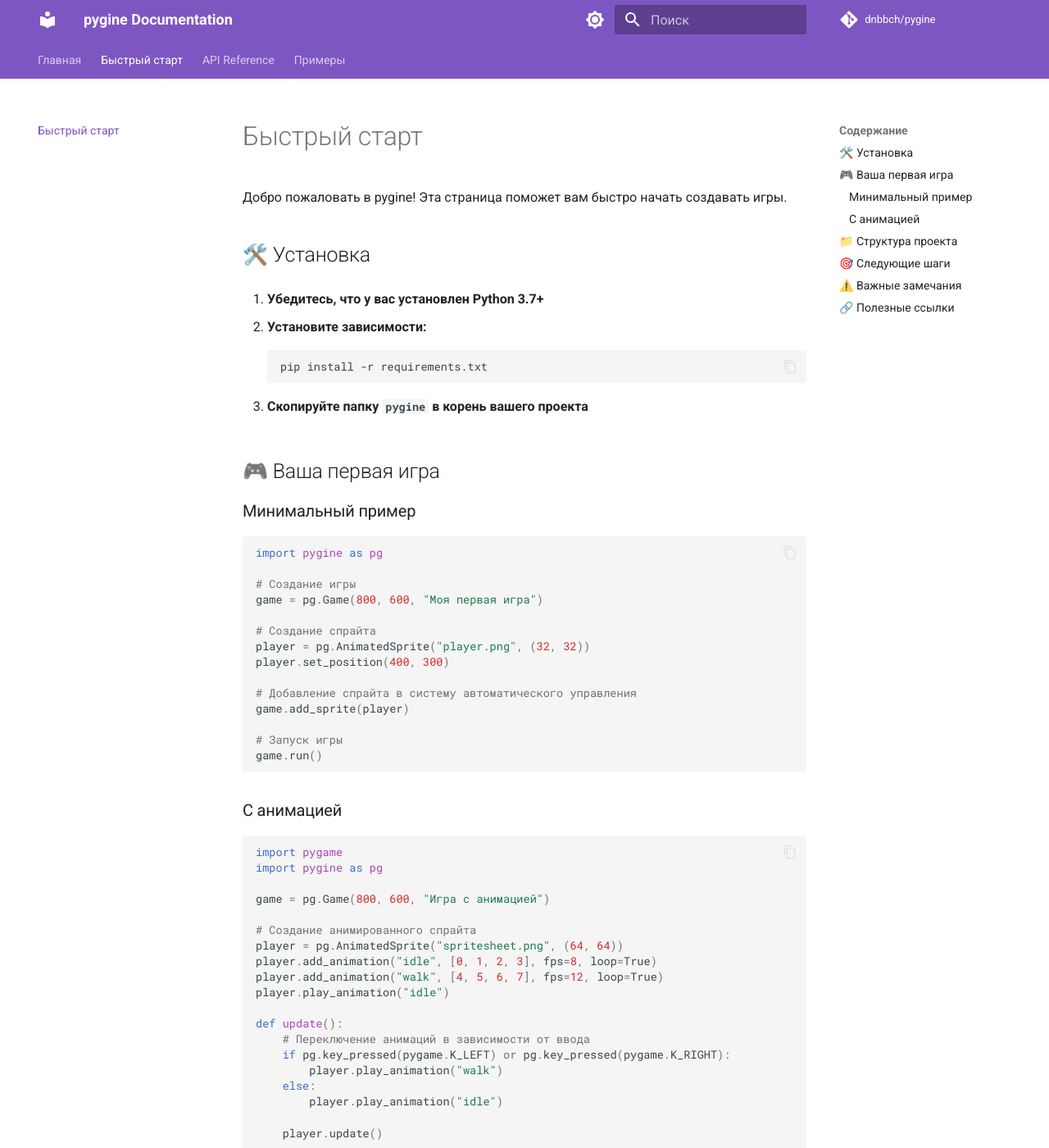
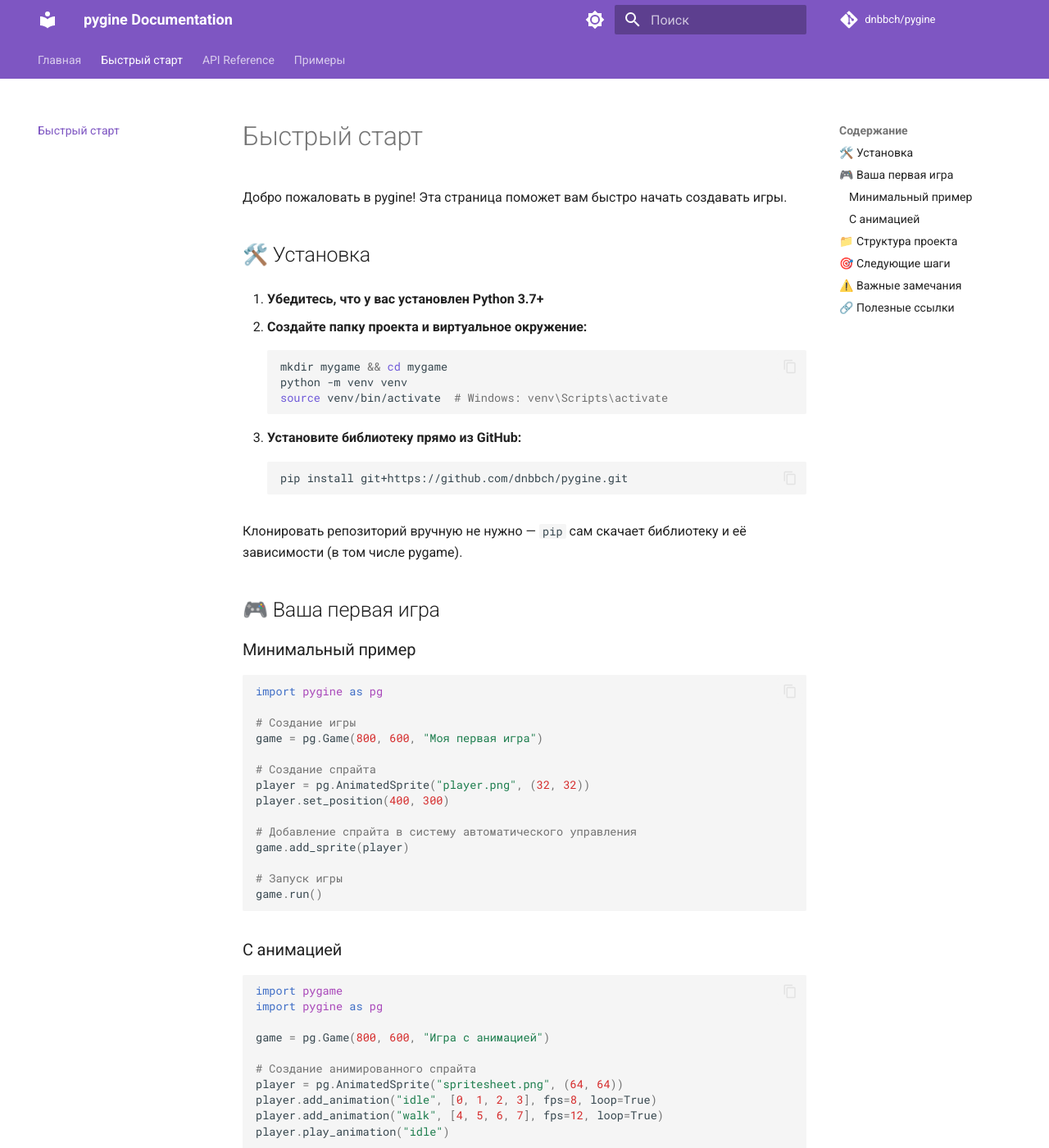
Before and after one commit to dnbbch/pygine, an MkDocs documentation site: the page built from docs/quickstart.md, in a window 1280 px wide and 1400 px high. Shown: the whole window at 82% size. Built offline with MkDocs 1.6.1 and Material for MkDocs 9.7.7, drawn with Linux system fonts in a browser that asks for light colours; comment, search, counter and statistics services are not loaded; some of the changed text lies outside the part shown.

Commit message:
Update docs install instructions to match pip-installable package
docs/index.md and docs/quickstart.md still described the old
copy-folder + requirements.txt install flow. Align them with
pyproject.toml: install via `pip install git+...`, no manual repo
clone or folder copy needed. Drop requirements.txt since dependencies
now live in pyproject.toml and it had gone unused/unreferenced.

Co-Authored-By: Claude Sonnet 5 <noreply@anthropic.com>

````diff
--- a/docs/quickstart.md
+++ b/docs/quickstart.md
@@ -6,12 +6,19 @@
 
 1. **Убедитесь, что у вас установлен Python 3.7+**
 
-2. **Установите зависимости:**
+2. **Создайте папку проекта и виртуальное окружение:**
    ```bash
-   pip install -r requirements.txt
+   mkdir mygame && cd mygame
+   python -m venv venv
+   source venv/bin/activate  # Windows: venv\Scripts\activate
    ```
 
-3. **Скопируйте папку `pygine` в корень вашего проекта**
+3. **Установите библиотеку прямо из GitHub:**
+   ```bash
+   pip install git+https://github.com/dnbbch/pygine.git
+   ```
+
+Клонировать репозиторий вручную не нужно — `pip` сам скачает библиотеку и её зависимости (в том числе pygame).
 
 ## 🎮 Ваша первая игра
 
@@ -66,11 +73,10 @@ game.run(update, draw)
 ## 📁 Структура проекта
 
 ```
-your_game/
-├── pygine/              # Библиотека pygine
-├── assets/              # Ресурсы (изображения, звуки)
-├── your_game.py         # Основной файл игры
-└── requirements.txt     # Зависимости
+mygame/
+├── venv/                # Виртуальное окружение
+├── assets/               # Ресурсы (изображения, звуки)
+└── game.py               # Основной файл игры
 ```
 
 ## 🎯 Следующие шаги
--- a/requirements.txt
+++ /dev/null
@@ -1 +0,0 @@
-pygame==2.6.1
````
Also changed, not shown: other parts of docs/quickstart.md (+1 -2 lines), docs/index.md (+1 -1 lines).
